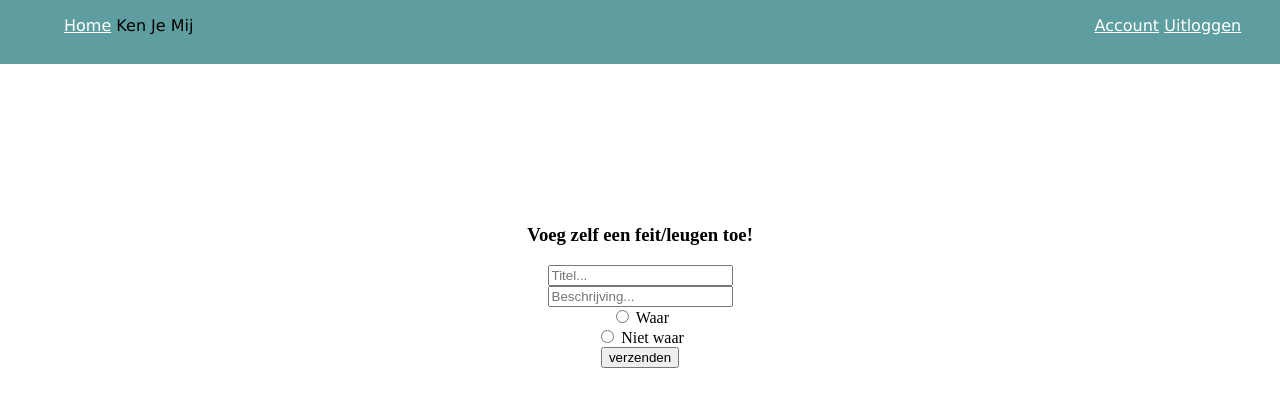
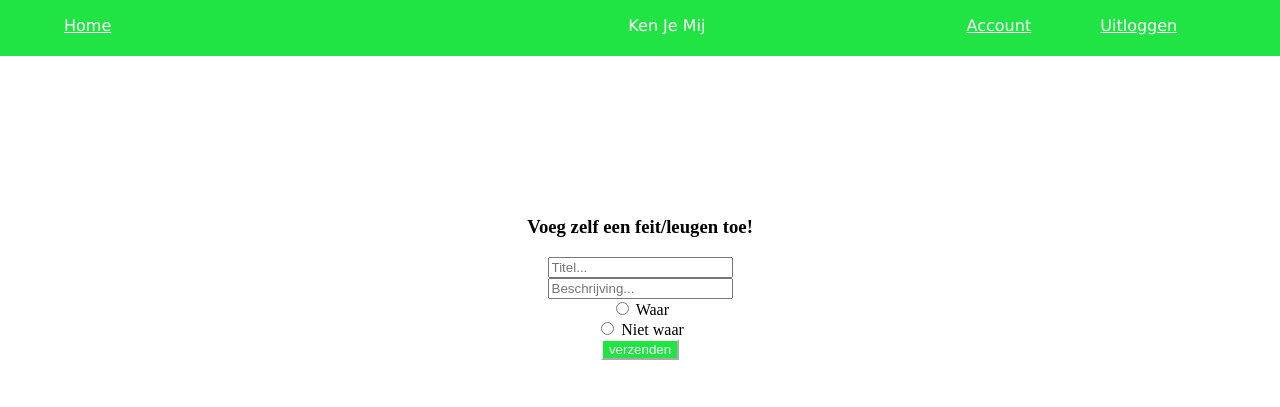
Before and after one commit to Zegert/kenjemij, a PHP site: page /feed/feed_nieuw.php in a window 1280 px wide. Shown: the top 407 px of the page. Run offline with PHP 8.4, Linux system fonts and the light colour scheme.

Commit message:
feed_nieuw css fix / uitlog.php created
uitlog .php doet het.
feed ziet er goed uit en is klaar.

```diff
--- a/CSS/feed_nieuw.css
+++ b/CSS/feed_nieuw.css
@@ -11,9 +11,9 @@ body{
 
 nav {
     width:100vw;
-    height: 6vh;
+    height: 5vh;
     padding-top:2vh;
-    background-color: cadetblue;
+    background-color: #20E344;
     font-family: Verdana, Geneva, Tahoma, sans-serif;
 }
 
@@ -24,6 +24,17 @@ nav > a {
 #nav_hm {
     margin-left: 5vw;
 }
+#nav_hd {
+    margin-right:20vw;
+    margin-left:40vw;
+    text-align: center;
+}
 #nav_ac {
-    margin-left:70vw;
+    margin-right:5vw;
 }
+
+#form_button {
+    background-color: #20E344;
+    color:white;
+    border-color: white;
+}
--- a/feed/feed_nieuw.php
+++ b/feed/feed_nieuw.php
@@ -11,10 +11,10 @@ require_once('../Includes/config.php');
 
 <body>
     <nav>
-        <a id="nav_hm" href="#">Home</a>
-        Ken Je Mij
+        <a id="nav_hm" href="https://83504.ict-lab.nl/Beroeps/kenjemij/feed/feed.php">Home</a>
+        <a id="nav_hd">Ken Je Mij</a>
         <a id="nav_ac" href="#">Account</a>
-        <a href="#">Uitloggen</a>
+        <a href="https://83504.ict-lab.nl/Beroeps/kenjemij/uitlog.php">Uitloggen</a>
     </nav>
     <div id="container">
         <h3>Voeg zelf een feit/leugen toe!</h3>
@@ -25,7 +25,7 @@ require_once('../Includes/config.php');
             <label for="male">Waar</label><br>
             <input type="radio" name="keuze" value="niet">
             <label for="female">Niet waar</label><br>
-            <input type="submit" value="verzenden">
+            <input id="form_button" type="submit" value="verzenden">
         </form>
     </div>
 </body>
--- /dev/null
+++ b/uitlog.php
@@ -0,0 +1,6 @@
+<?php
+require_once("./Includes/config.php");
+session_destroy();
+header("location:index.html");
+echo "uitgelogd.";
+?>
```
